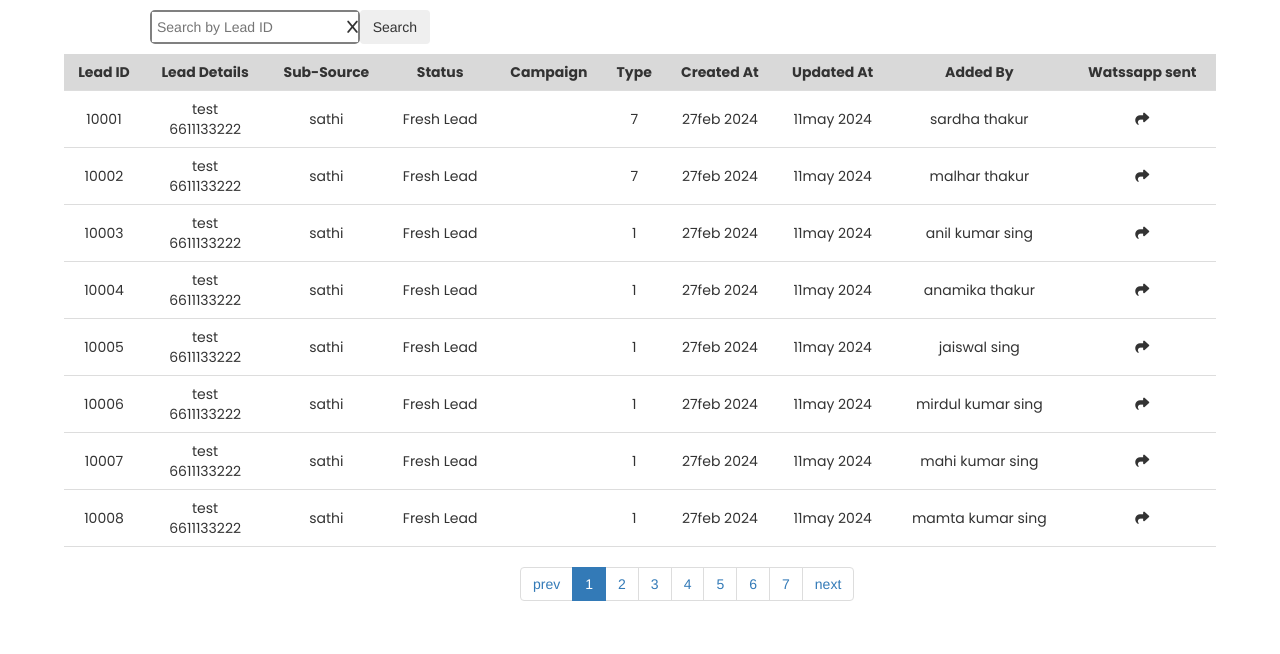
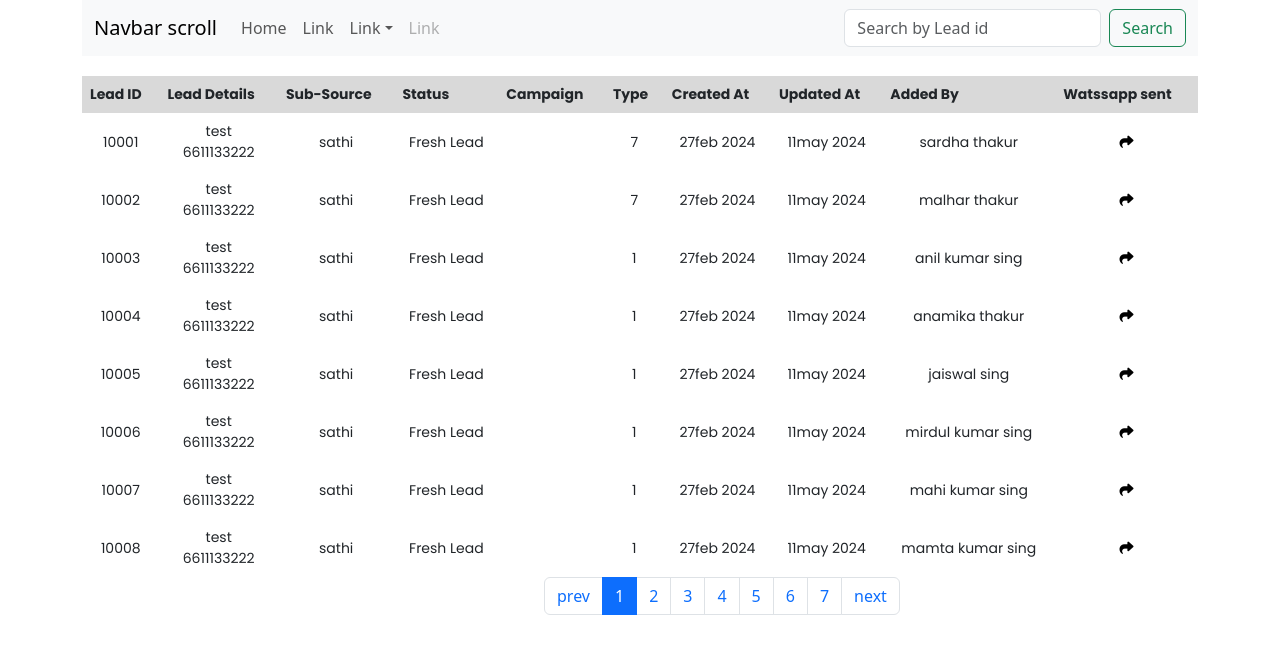
Before and after one commit to githubisbestand/webs_frontend, a React (Create React App) app: page / in a window 1280 px wide. Shown: the top 654 px of the page. Built offline with nearby package versions, Linux system fonts and the light colour scheme.

Commit message:
first commit

```diff
--- a/package.json
+++ b/package.json
@@ -6,7 +6,9 @@
     "@testing-library/jest-dom": "^5.17.0",
     "@testing-library/react": "^13.4.0",
     "@testing-library/user-event": "^13.5.0",
+    "bootstrap": "^5.3.3",
     "react": "^18.3.1",
+    "react-bootstrap": "^2.10.2",
     "react-dom": "^18.3.1",
     "react-router-dom": "^6.23.0",
     "react-scripts": "5.0.1",
--- a/public/index.html
+++ b/public/index.html
@@ -16,12 +16,13 @@
     <link rel="preconnect" href="https://fonts.gstatic.com" crossorigin>
     <link href="https://fonts.googleapis.com/css2?family=Poppins:ital,wght@0,100;0,200;0,300;0,400;0,500;0,600;0,700;0,800;0,900;1,100;1,200;1,300;1,400;1,500;1,600;1,700;1,800;1,900&display=swap" rel="stylesheet">
     <link rel="stylesheet" href="https://cdnjs.cloudflare.com/ajax/libs/font-awesome/6.5.2/css/all.min.css" integrity="sha512-SnH5WK+bZxgPHs44uWIX+LLJAJ9/2PkPKZ5QiAj6Ta86w+fsb2TkcmfRyVX3pBnMFcV7oQPJkl9QevSCWr3W6A==" crossorigin="anonymous" referrerpolicy="no-referrer" />
-    <link rel="stylesheet" href="https://maxcdn.bootstrapcdn.com/bootstrap/3.4.1/css/bootstrap.min.css">
     <title>React App</title>
   </head>
   <body>
     <noscript>You need to enable JavaScript to run this app.</noscript>
     <div id="root"></div>
 
+
+
   </body>
 </html>
--- a/src/App.js
+++ b/src/App.js
@@ -1,6 +1,8 @@
 import React from "react";
 import Home from "./Partnerscreen/partnerScreen";
 import "./index.css";
+import 'bootstrap/dist/css/bootstrap.min.css';
+
 
 function App() {
   return (
--- a/src/Component/form.js
+++ b/src/Component/form.js
@@ -1,20 +1,110 @@
-import React from "react";
-import config from "../Config/config.json"
+    // import React from "react";
+     import config from "../Config/config.json"
 
-function Form({ searchText, handleSearchChange, handleSearch, handleReset }) {
-    return (
-        <form class="form-inline my-2 my-lg-0" style={{ marginBottom: "10px", marginLeft: "150px", marginTop: "10px" }}>
-           <div class="inut   me-2">
-                <input placeholder="Search by Lead ID" class="input" value={searchText} onChange={handleSearchChange} />
-                {config.showResetButton &&(
-               <button class="btn1" onClick={handleReset}><i class="fa-solid fa-x"></i></button>
-            )}
-           </div>
-           {config.shareButton &&(
-            <button class="btn btn-outline-danger my-2 my-sm-0" type="button" onClick={handleSearch}>Search</button>
-           )}
-        </form>
-    );
-}
+    // function Form({ searchText, handleSearchChange, handleSearch, handleReset }) {
+    //     return (
 
-export default Form;
+    //         <>
+    //       <div className="container">
+    //         <nav class="navbar navbar-expand-lg navbar-light bg-light">
+    //     <a class="navbar-brand" href="#">Navbar</a>
+    //     <button class="navbar-toggler" type="button" data-toggle="collapse" data-target="#navbarNav" aria-controls="navbarNav" aria-expanded="false" aria-label="Toggle navigation">
+    //         <span class="navbar-toggler-icon"></span>
+    //     </button>
+    //     <div class="collapse navbar-collapse" id="navbarNav">
+    //         <ul class="navbar-nav mr-auto">
+    //             <li class="nav-item active">
+    //                 <a class="nav-link" href="#">Home <span class="sr-only">(current)</span></a>
+    //             </li>
+    //             <li class="nav-item">
+    //                 <a class="nav-link" href="#">Features</a>
+    //             </li>
+    //             <li class="nav-item">
+    //                 <a class="nav-link" href="#">Pricing</a>
+    //             </li>
+    //             <li class="nav-item">
+    //                 <a class="nav-link disabled" href="#" tabindex="-1" aria-disabled="true">Disabled</a>
+    //             </li>
+    //         </ul>
+    //         <div>
+    //         <form class="form-inline my-2 my-lg-0">
+    //             <input class="form-control mr-sm-2" type="search" placeholder="Search" aria-label="Search"/>
+    //             <button class="btn btn-outline-success my-2 my-sm-0" type="submit">Search</button>
+    //         </form>
+    //         </div>
+    //     </div>
+    // </nav>
+    // </div>
+
+    //         </>
+            // <form class="form-inline my-2 my-lg-0" style={{ marginBottom: "10px", marginLeft: "150px", marginTop: "10px" }}>
+            //    <div class="inut   me-2">
+            //         <input placeholder="Search by Lead ID" class="input" value={searchText} onChange={handleSearchChange} />
+            //         {config.showResetButton &&(
+            //        <button class="btn1" onClick={handleReset}><i class="fa-solid fa-x"></i></button>
+            //     )}
+            //    </div>
+            //    {config.shareButton &&(
+            //     <button type="button" class="btn btn-primary" onClick={handleSearch}>Search</button>
+            //    )}
+            // </form>
+    //     );
+    // }
+
+    // export default Form;
+
+    import Button from 'react-bootstrap/Button';
+    import Container from 'react-bootstrap/Container';
+    import Form from 'react-bootstrap/Form';
+    import Nav from 'react-bootstrap/Nav';
+    import Navbar from 'react-bootstrap/Navbar';
+    import NavDropdown from 'react-bootstrap/NavDropdown';
+
+    function NavScrollExample({searchText, handleSearchChange, handleSearch}) {
+      return (
+        <Navbar expand="lg" className="bg-body-tertiary  m-auto">
+          <Container >
+            <Navbar.Brand href="#">Navbar scroll</Navbar.Brand>
+            <Navbar.Toggle aria-controls="navbarScroll" />
+            <Navbar.Collapse id="navbarScroll">
+              <Nav
+                className="me-auto my-2 my-lg-0"
+                style={{ maxHeight: '100px' }}
+                navbarScroll
+              >
+                <Nav.Link href="#action1">Home</Nav.Link>
+                <Nav.Link href="#action2">Link</Nav.Link>
+                <NavDropdown title="Link" id="navbarScrollingDropdown">
+                  <NavDropdown.Item href="#action3">Action</NavDropdown.Item>
+                  <NavDropdown.Item href="#action4">
+                    Another action
+                  </NavDropdown.Item>
+                  <NavDropdown.Divider />
+                  <NavDropdown.Item href="#action5">
+                    Something else here
+                  </NavDropdown.Item>
+                </NavDropdown>
+                <Nav.Link href="#" disabled>
+                  Link
+                </Nav.Link>
+              </Nav>
+              <Form className="d-flex">
+                <Form.Control
+                  type="search"
+                  placeholder="Search by Lead id"
+                  className="me-2"
+                  aria-label="Search"
+                  value={searchText}
+                  onChange={handleSearchChange}
+                />
+                 {config.shareButton &&(
+                <Button variant="outline-success" onClick={handleSearch}>Search</Button>
+                )}
+              </Form>
+            </Navbar.Collapse>
+          </Container>
+        </Navbar>
+      );
+    }
+
+    export default NavScrollExample;
--- a/src/Error/error.js
+++ b/src/Error/error.js
@@ -3,29 +3,17 @@ import React from "react";
 function Error(){
     return(
         <>
-                <div className="firstChild">
-                    <div className="first">
-                        <p>HTTP Error 500.19 - Internal Server Error</p>
-                        <p>The requested page cannot be accessed because the related configuration
-                            data for the page is invailed
-                        </p>
+                <div className="container d-flex justify-content-between align-items-center " style={{fontFamily:"Poppins"}}>
+                    <div style={{width:"350px"}}>
+                            <p style={{fontSize:"40px", fontWeight:"500", color:"red"}}>Config Error</p>
+                            <p style={{fontWeight:"500",marginBottom:"30px"}}>"The data in your config file is false. Please set it to true first,
+                                then the error will resolve itself."
+                            </p>
+                            <button style={{width:"100px", marginLeft:"50px", border:"0px", background:"blue", color:"white", padding:"5px", borderRadius:"5px", fontSize:"14px"}}>GO Back</button>
                     </div>
-
-                        <div className="second">
-                            <p>Detailed Error Information</p>
-                            <div>
-                                "All the data of your configuration is false.
-                                Please correct the configuration data to true,
-                                then this error will automatically be resolved."
-                            </div>
-                        </div>
-
-                        <div className="Third">
-                            <p style={{color : "red"}}>Your Config Error</p>
-                            <div>
-                                 "showSearchBox" : false,
-                            </div>
-                        </div>
+                    <div>
+                        <img src="/img/error.page.png" width="700" height="550" />
+                    </div>
                 </div>
         </>
     )
--- a/src/Module/module.js
+++ b/src/Module/module.js
@@ -6,7 +6,7 @@ function Modal({ children, isOpen, onClose }) {
 
     return (
         <div className="modal-overlay">
-            <div className="modal-content">
+            <div className="modal-content" style={{background:'white'}}>
                 <button className="modal-close" onClick={onClose}>X</button>
                 {children}
             </div>
--- a/src/Partnerscreen/partnerScreen.js
+++ b/src/Partnerscreen/partnerScreen.js
@@ -78,6 +78,7 @@ function Home() {
 
     return (
         <>
+        <div className="container">
         {config.showSearchBox &&(
             <Form searchText={searchText} handleSearchChange={handleSearchChange} handleSearch={handleSearch} handleReset = {handleReset}  />
         )}
@@ -134,6 +135,7 @@ function Home() {
             <Modal isOpen={isModalOpen} onClose={closeModal}>
                 {shareLead && <Share lead={shareLead} />}
             </Modal>
+        </div>
         </>
     );
 }
--- a/src/style.css
+++ b/src/style.css
@@ -1,7 +1,9 @@
 table {
+  width: 100%;
     border-collapse: collapse;
-    width: 90vw;
-    margin: auto;
+    /* width: 90vw; */
+    /* margin: auto; */
+    margin-top: 20px;
   }
 
   th, td {
@@ -30,14 +32,3 @@ table {
   background-color: white;
   border: none;
 }
-form{
-  width: 280px;
-  display: flex;
-  justify-content: space-between;
-  align-items: center;
-  text-align: center;
-}
-.fa-whatsapp{
-  font-size: 17px;
-  color: green;
-}
```
Also changed, not shown: public/img/error.page.png (added), src/index.css (line endings or trailing spaces), 1 other file (tests, documents, lock files or other folders).
